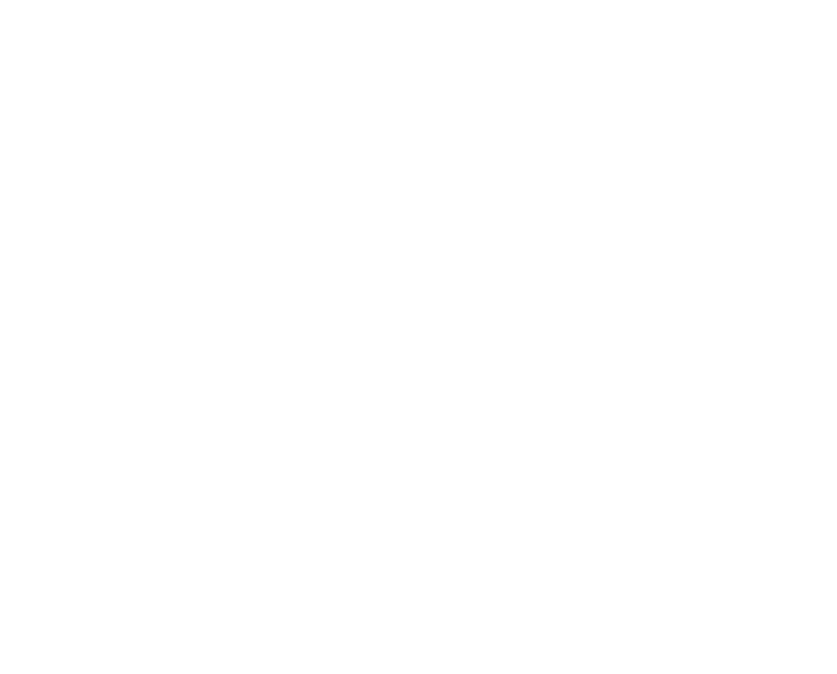
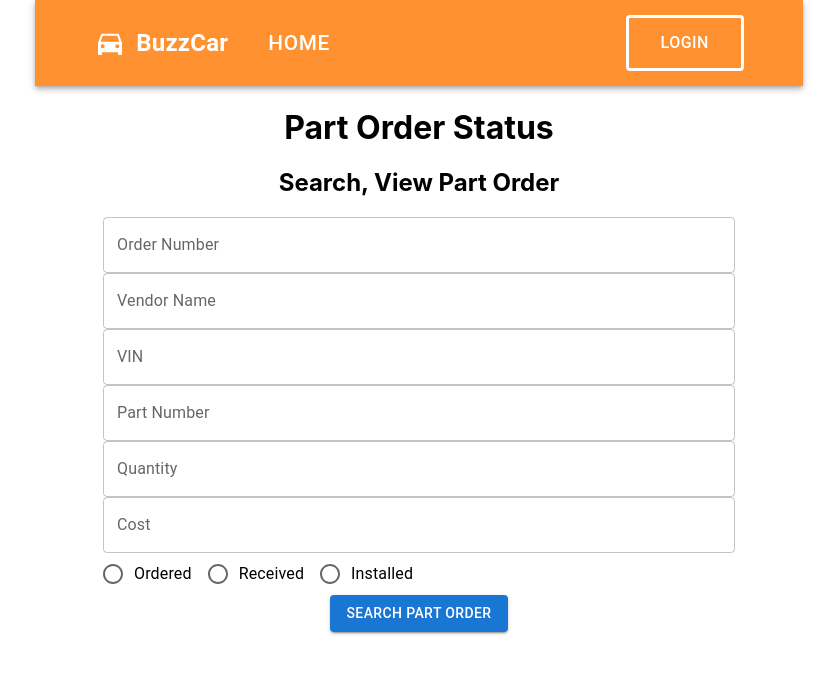
Before and after one commit to zxan/6400, a React (Create React App) app in the folder Phase3/frontend/: page /PartOrderStatus in a window 1280 px wide. Before the commit this address had no page. Shown: the top 674 px of the page, without its empty margins (221-1058 px from the left). Built offline with nearby package versions, Linux system fonts and the light colour scheme.

Commit message:
part order search

```diff
--- a/Phase3/frontend/src/App.js
+++ b/Phase3/frontend/src/App.js
@@ -7,6 +7,7 @@
 import SellerHistory from './SellerHistory';//this is exported from the Display car file, basically a page
 import AverageTime from './AverageTime';
 import PriceReport from './PriceReport';
+import PartOrderStatus from './PartOrderStatus';
 import Home from './home';
 import Login from './Login';
 import {
@@ -33,6 +34,7 @@
           <Route path="/SellerHistory" element={<SellerHistory />} />
           <Route path="/AverageTime" element={<AverageTime />} />
           <Route path="/PriceReport" element={<PriceReport />} />
+          <Route path="/PartOrderStatus" element={<PartOrderStatus />} />
           <Route path="/Login" element={<Login/>} />
         </Routes>
       </Router>
--- /dev/null
+++ b/Phase3/frontend/src/PartOrderStatus.js
@@ -0,0 +1,132 @@
+import React, { useState } from 'react';
+import { TextField, Button, Grid, Table, TableBody, TableCell, TableContainer, TableHead, TableRow, Paper } from '@mui/material';
+import axios from 'axios';
+import NavBar from './component/navBar';
+import BasicTable from './component/basicTable';
+import Radio from '@mui/material/Radio';
+import RadioGroup from '@mui/material/RadioGroup';
+import FormControlLabel from '@mui/material/FormControlLabel';
+
+function PartOrderStatus() {
+  const [searchOrderNumber, setSearchOrderNumber] = useState('');
+  const [searchVendorName, setSearchVendorName] = useState('');
+  const [searchVin, setSearchVin] = useState('');
+  const [searchPartNumber, setSearchPartNumber] = useState('');
+  const [searchQuantity, setSearchQuantity] = useState('');
+  const [searchCost, setSearchCost] = useState('');
+  const [searchStatus, setSearchStatus] = useState('');
+
+  const columns = [
+    { Header: 'Order Number', accessor: 'orderNumber' },
+    { Header: 'Vendor Name', accessor: 'vendorName' },
+    { Header: 'VIN', accessor: 'vin' },
+    { Header: 'Part Number', accessor: 'partNumber' },
+    { Header: 'Quantity', accessor: 'quantity' },
+    { Header: 'Cost', accessor: 'cost' },
+    { Header: 'Status', accessor: 'status' },
+  ];
+
+  const [searchResults, setSearchResults] = useState([]);
+
+  const handleSearch = () => {
+    // Make an HTTP request to search for part orders based on the search criteria
+    console.log('Search status:', searchStatus);
+    axios.get(`/api/getPartOrder`, {
+      params: {
+        orderNumber: searchOrderNumber,
+        vendorName: searchVendorName,
+        vin: searchVin,
+        partNumber: searchPartNumber,
+        quantity: searchQuantity,
+        cost: searchCost,
+        status: searchStatus,
+      },
+    })
+    .then((response) => {
+      console.log('Search results:', response.data);
+      setSearchResults(response.data);
+    })
+    .catch((error) => {
+      console.error('Error searching for part orders:', error);
+    });
+  };
+
+  return (
+    <div>
+      <NavBar />
+      <div style={{ textAlign: 'center' }}>
+        <h1>Part Order Status</h1>
+        <h2>Search, View Part Order</h2>
+        <Grid container justifyContent="center" spacing={2}>
+          <Grid item xs={12} sm={6}>
+            <TextField
+              label="Order Number"
+              variant="outlined"
+              value={searchOrderNumber}
+              onChange={(e) => setSearchOrderNumber(e.target.value)}
+              fullWidth
+            />
+            <TextField
+              label="Vendor Name"
+              variant="outlined"
+              value={searchVendorName}
+              onChange={(e) => setSearchVendorName(e.target.value)}
+              fullWidth
+            />
+            <TextField
+              label="VIN"
+              variant="outlined"
+              value={searchVin}
+              onChange={(e) => setSearchVin(e.target.value)}
+              fullWidth
+            />
+            <TextField
+              label="Part Number"
+              variant="outlined"
+              value={searchPartNumber}
+              onChange={(e) => setSearchPartNumber(e.target.value)}
+              fullWidth
+            />
+            <TextField
+              label="Quantity"
+              variant="outlined"
+              type="number"
+              value={searchQuantity}
+              onChange={(e) => setSearchQuantity(e.target.value)}
+              fullWidth
+            />
+            <TextField
+              label="Cost"
+              variant="outlined"
+              type="number"
+              value={searchCost}
+              onChange={(e) => setSearchCost(e.target.value)}
+              fullWidth
+            />
+            <RadioGroup
+              aria-label="status"
+              name="status"
+              value={searchStatus}
+              onChange={(e) => setSearchStatus(e.target.value)}
+              style={{ flexDirection: 'row' }} // Align radio buttons horizontally
+            >
+              <FormControlLabel value="ordered" control={<Radio />} label="Ordered" />
+              <FormControlLabel value="received" control={<Radio />} label="Received" />
+              <FormControlLabel value="installed" control={<Radio />} label="Installed" />
+            </RadioGroup>
+            <Button variant="contained" color="primary" onClick={handleSearch}>
+              Search Part Order
+            </Button>
+          </Grid>
+        </Grid>
+        {searchResults.length > 0 && (
+          <Paper elevation={3} style={{ marginTop: '20px' }}>
+            <BasicTable columns={columns} data={searchResults} />
+          </Paper>
+        )}
+      </div>
+    </div>
+  );
+}
+
+export default PartOrderStatus;
--- a/Phase3/frontend/src/PriceReport.js
+++ b/Phase3/frontend/src/PriceReport.js
@@ -1,5 +1,6 @@
 import React, { useState, useEffect } from 'react';
 import NavBar from './component/navBar';
+import { TextField, Button, Grid, Table, TableBody, TableCell, TableContainer, TableHead, TableRow, Paper } from '@mui/material';
 import axios from 'axios';
 
 function PriceReport() {
--- a/Phase3/frontend/src/component/basicTable.js
+++ b/Phase3/frontend/src/component/basicTable.js
@@ -6,7 +6,7 @@
 function BasicTable({ columns, data }) {
 const styles = {
   table: {
-    width: '50%', // Adjust the width to your preference
+    width: '100%', // Adjust the width to your preference
     borderCollapse: 'collapse', // Add this property
     border: '1px solid #000',
     margin: 'auto', // Centering the table
```
Also changed, not shown: 2 other files (tests, documents, lock files or other folders).
